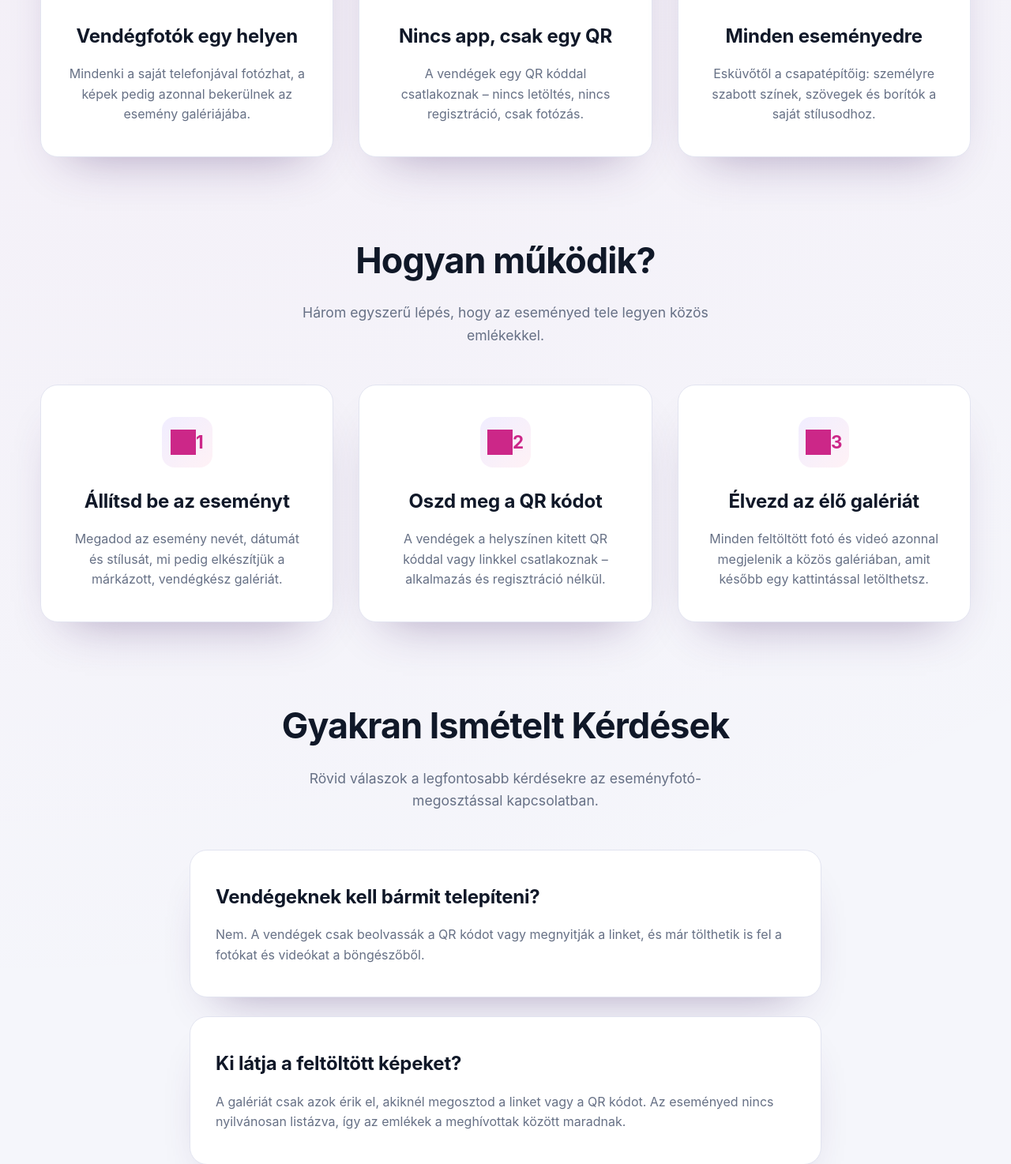
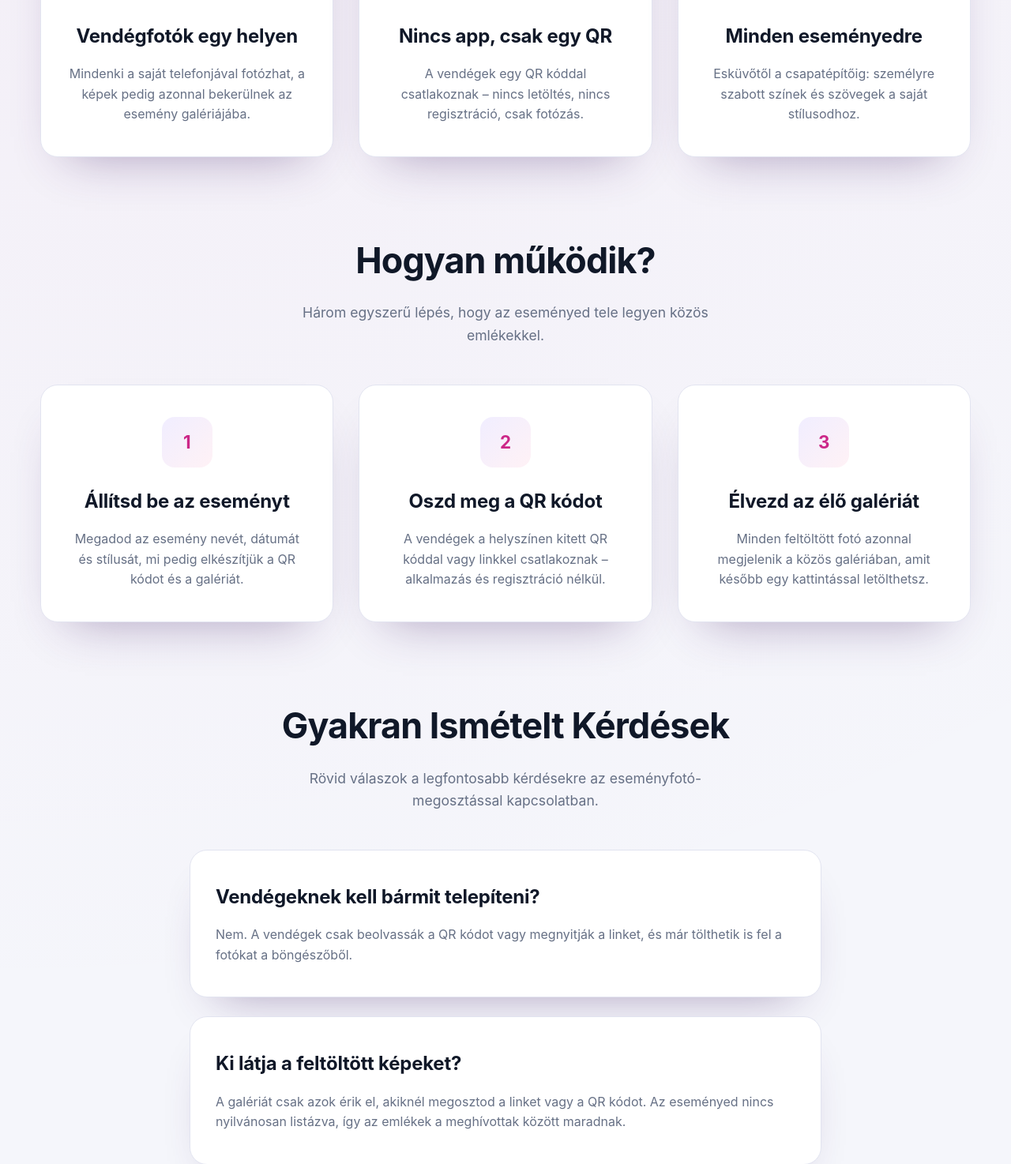
Before and after one commit to smservicessrl-bot/momentbasket, a Django app: page / in a window 1280 px wide. Shown: the part 1377-2851 px from the top of the page at 79% size. Run offline with Django 5.2, Linux system fonts and the light colour scheme; data comes from the database, SQL or seed files in the repository.

Commit message:
Content correction

```diff
--- a/events/templates/events/demo.html
+++ b/events/templates/events/demo.html
@@ -406,6 +406,12 @@
             border-radius: 16px;
             background: linear-gradient(135deg, rgba(114, 84, 255, 0.1), rgba(255, 124, 163, 0.1));
             position: relative;
+        }
+
+        /* The "step" icons in the How-it-works section are just numbers.
+           Disable the generic .feature-icon pseudo-element that is used for SVG-mask icons. */
+        .feature-icon.step-icon::before {
+            display: none;
         }
         .feature-icon::before {
             content: '';
@@ -825,7 +831,7 @@
                     <span class="demo-badge">Professzionális Demo</span>
                     <h1>Oszd Meg Az Esemény Pillanatait Egyszerűen</h1>
                     <p class="tagline">
-                        Gyűjtsd össze a vendégeid fotóit és videóit egyetlen, gyönyörű digitális albumban. Csak egy QR kódra és pár érintésre van szükség – nincs alkalmazás, nincs regisztráció.
+                        Gyűjtsd össze a vendégeid fotóit egyetlen, gyönyörű digitális albumban. Csak egy QR kódra és pár kattintásra van szükség – nincs alkalmazás, nincs regisztráció.
                     </p>
                     <div class="hero-cta">
                         {% if sample_event %}
@@ -907,7 +913,7 @@
                          alt="Stílusos esküvői dekoráció"
                          style="width:100%;height:180px;object-fit:cover;border-radius:14px;margin-bottom:1.25rem;">
                     <h3>Minden eseményedre</h3>
-                    <p>Esküvőtől a csapatépítőig: személyre szabott színek, szövegek és borítók a saját stílusodhoz.</p>
+                    <p>Esküvőtől a csapatépítőig: személyre szabott színek és szövegek a saját stílusodhoz.</p>
                 </div>
             </div>
         </section>
@@ -919,19 +925,19 @@
             </div>
             <div class="features-grid">
                 <div class="feature-card">
-                    <div class="feature-icon" style="font-size:1.4rem;font-weight:700;color:var(--accent);">1</div>
+                    <div class="feature-icon step-icon" style="font-size:1.4rem;font-weight:700;color:var(--accent);">1</div>
                     <h3>Állítsd be az eseményt</h3>
-                    <p>Megadod az esemény nevét, dátumát és stílusát, mi pedig elkészítjük a márkázott, vendégkész galériát.</p>
+                    <p>Megadod az esemény nevét, dátumát és stílusát, mi pedig elkészítjük a QR kódot és a galériát.</p>
                 </div>
                 <div class="feature-card">
-                    <div class="feature-icon" style="font-size:1.4rem;font-weight:700;color:var(--accent);">2</div>
+                    <div class="feature-icon step-icon" style="font-size:1.4rem;font-weight:700;color:var(--accent);">2</div>
                     <h3>Oszd meg a QR kódot</h3>
                     <p>A vendégek a helyszínen kitett QR kóddal vagy linkkel csatlakoznak – alkalmazás és regisztráció nélkül.</p>
                 </div>
                 <div class="feature-card">
-                    <div class="feature-icon" style="font-size:1.4rem;font-weight:700;color:var(--accent);">3</div>
+                    <div class="feature-icon step-icon" style="font-size:1.4rem;font-weight:700;color:var(--accent);">3</div>
                     <h3>Élvezd az élő galériát</h3>
-                    <p>Minden feltöltött fotó és videó azonnal megjelenik a közös galériában, amit később egy kattintással letölthetsz.</p>
+                    <p>Minden feltöltött fotó azonnal megjelenik a közös galériában, amit később egy kattintással letölthetsz.</p>
                 </div>
             </div>
         </section>
@@ -944,7 +950,7 @@
             <div class="faq-list">
                 <div class="use-case-card">
                     <h3>Vendégeknek kell bármit telepíteni?</h3>
-                    <p>Nem. A vendégek csak beolvassák a QR kódot vagy megnyitják a linket, és már tölthetik is fel a fotókat és videókat a böngészőből.</p>
+                    <p>Nem. A vendégek csak beolvassák a QR kódot vagy megnyitják a linket, és már tölthetik is fel a fotókat a böngészőből.</p>
                 </div>
                 <div class="use-case-card">
                     <h3>Ki látja a feltöltött képeket?</h3>
@@ -982,7 +988,7 @@
         <!-- Contact Section -->
         <section class="contact-section">
             <h2>Lépj Velünk Kapcsolatba</h2>
-            <p>Kérdésed van vagy segítségre van szükséged? Szívesen segítünk!</p>
+            <p>Kérdésed van, vagy szeretnél foglalni? Szívesen segítünk!</p>
             <div class="contact-methods">
                 <a href="mailto:info@smdata.dev" style="display:block; margin-bottom:0.9rem; font-size:0.98rem; font-weight:600; color:var(--text-primary); background:rgba(255,255,255,0.8); padding:0.55rem 1.1rem; border-radius:999px; box-shadow:0 10px 25px -18px rgba(43,45,66,0.45); text-decoration:none;">
                     info@smdata.dev
```
